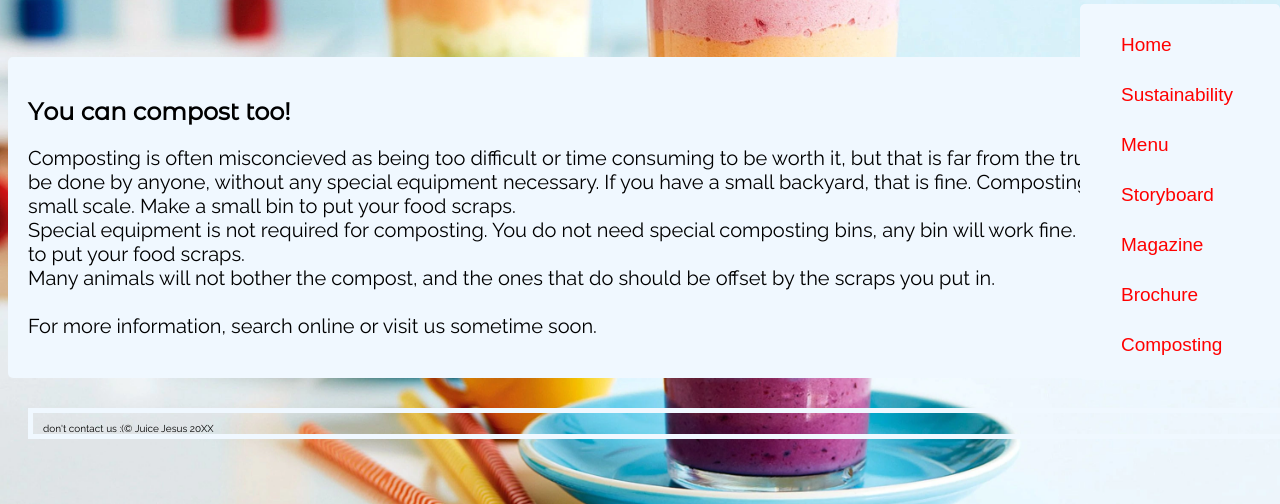
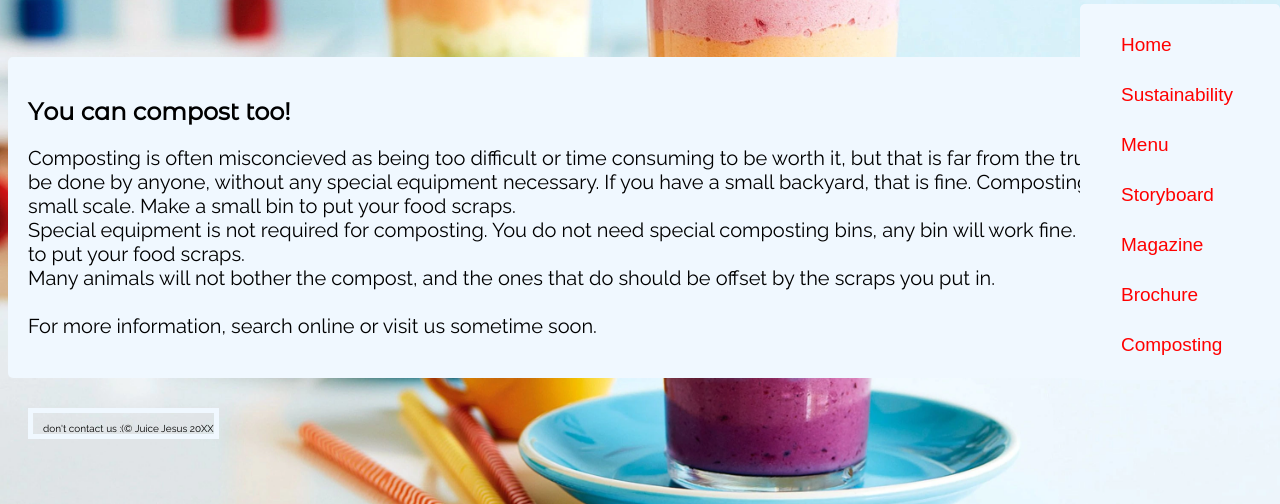
Before and after one commit to personmanispersonman/Restaurant, a plain HTML site: page composting.html in a window 1280 px wide. Shown: the part 296-800 px from the top of the page. Drawn offline with Linux system fonts and the light colour scheme; a web font is replaced by a local one.

Commit message:
Update css.css

```diff
--- a/css.css
+++ b/css.css
@@ -120,7 +120,6 @@ p {
   padding-top: 10px;
   border: 5px, solid, aliceblue;
   border-radius: 5px, 5px, 0px, 0px;
-  width: 2000px;
 }
 .bigdab {
     font-family: 'Raleway', sans-serif;
```
